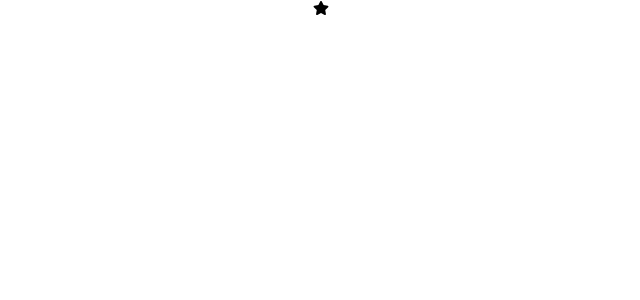
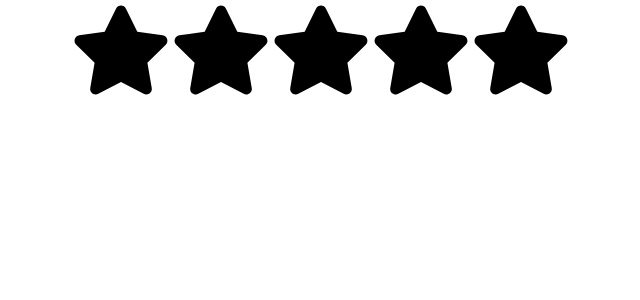
Before and after one commit to ravindukariyapperuma/Star-Rating-Component-ReactJS, a React (Create React App) app: page / in a window 1280 px wide. Shown: the top 300 px of the page, without its empty margins (319-959 px from the left). Built offline with nearby package versions, Linux system fonts and the light colour scheme.

Commit message:
create array for print 5 stars

```diff
--- a/src/StarRating.js
+++ b/src/StarRating.js
@@ -2,7 +2,13 @@ import React from 'react'
 import { FaStar } from 'react-icons/fa'
 
 const StarRating = () => {
-    return <div><FaStar /></div>
+    return (
+        <div>
+            {[ ...Array(5)].map((star) => {
+                return <FaStar size={100} />
+            })}
+        </div>
+    );
 }
 
 export default StarRating
```
